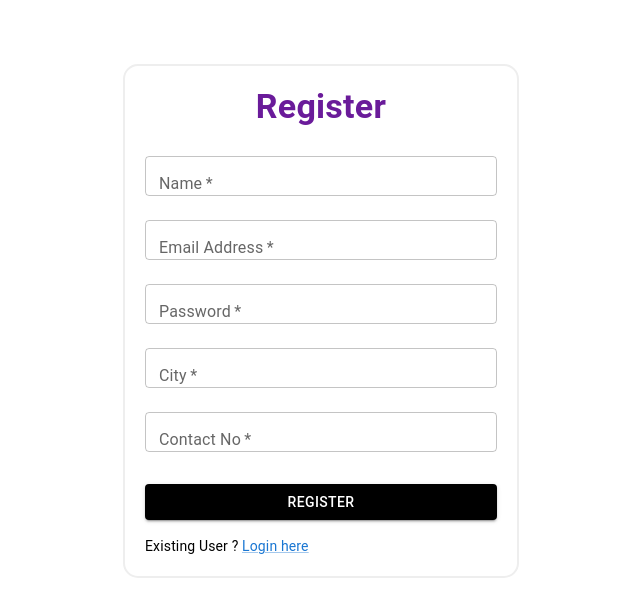
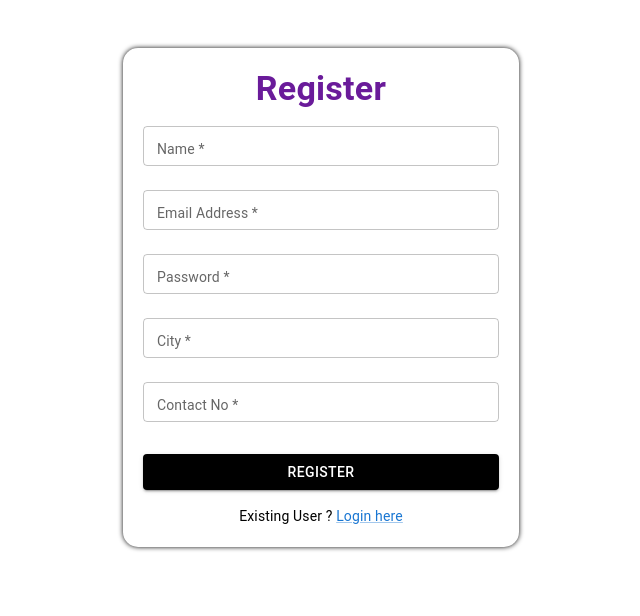
Before and after one commit to harini1817/Tring_admin_project, a React (Create React App) app in the folder Frontend/: page / in a window 1280 px wide. Shown: the top 616 px of the page, without its empty margins (319-959 px from the left). Built offline with nearby package versions, Linux system fonts and the light colour scheme.

Commit message:
update frontend

```diff
--- a/Frontend/src/components/login.jsx
+++ b/Frontend/src/components/login.jsx
@@ -20,12 +20,16 @@ const Login = () => {
   const handleSubmit = async (e) => {
     e.preventDefault();
     const { email, password } = values;
+    if (!email || !password) {
+      setSnackbar({ open: true,message: 'All fields are required', severity: 'error' });
+    }
     try {
       const response = await axiosInstance.post('/login', { email, password });
       if (response.data.token) {
         localStorage.setItem('token', response.data.token);
         localStorage.setItem('email', email);
         navigate('/dashboard', { state: { token: response.data.token }, replace: true });
+        setSnackbar({ open: true,message: 'Invalid Email or Password', severity: 'success' });
       } else {
         setSnackbar({ open: true,message: 'Invalid Email or Password', severity: 'error' });
       }
@@ -35,7 +39,7 @@ const Login = () => {
         setSnackbar({ open: true,message: 'Invalid Email or Password', severity: 'error' });
       } else {
         console.error(err);
-        setSnackbar({ open: true,message: 'Error while login', severity: 'error' });
+        console.log(err);
       }
     }
   };
@@ -44,35 +48,38 @@ const Login = () => {
   };
 
   return (
-      <div className='box'>
+      <div>
+        <Snackbar open={snackbar.open} autoHideDuration={3000} onClose={handleCloseSnackbar} anchorOrigin={{ vertical:'top',horizontal: 'center' }} sx={{ width: '100%', maxWidth: '50vw' }} >
+        <Alert onClose={handleCloseSnackbar}  variant="filled" severity={snackbar.severity} sx={{ width: '100%',textAlign: 'center'}} >
+          {snackbar.message}
+        </Alert>
+      </Snackbar>
         <Container maxWidth="xs">
-          <Box className="container" mt={8}>
-            <Typography variant="h4" gutterBottom style={{color: '#6a1b9a',fontWeight:'bold'}}>Login</Typography>
+          <Box className="container" mt={14}>
+            <Typography variant="h4" style={{color: '#6a1b9a',fontWeight:'bold', textAlign:"center"}}>Login</Typography>
             <form onSubmit={handleSubmit}>
               <TextField
-                variant="outlined"
                 margin="normal"
-                required
                 fullWidth
                 id="email"
-                label="Email Address"
+                label="Email Address *"
                 name="email"
                 value={values.email}
                 onChange={handleChange}
-                InputProps={{ style: { height: '40px' } }}
+                InputProps={{className:'input-root'}}
+                InputLabelProps={{className:'input-label'}}
               />
               <TextField
-                variant="outlined"
                 margin="normal"
-                required
                 fullWidth
                 name="password"
-                label="Password"
+                label="Password *"
                 type="password"
                 id="password"
                 value={values.password}
                 onChange={handleChange}
-                InputProps={{ style: { height: '40px' } }}
+                InputProps={{className:'input-root'}}
+                InputLabelProps={{className:'input-label'}}
               />
               <Button
                 type="submit"
@@ -80,19 +87,14 @@ const Login = () => {
                 variant="contained"
                 sx={{ mt: 3, mb: 2, bgcolor: 'black', color: 'white', '&:hover': { bgcolor: '#6a1b9a  ' }, }}
               >
-                Sign In
+              Login
               </Button>
-              <Typography variant="body2">
+              <Typography variant="body2" textAlign="center">
                 New user ? <Link href="/register">Register here</Link>
               </Typography>
             </form>
           </Box>
         </Container>
-        <Snackbar open={snackbar.open} autoHideDuration={3000} onClose={handleCloseSnackbar} anchorOrigin={{ vertical:'top',horizontal: 'center' }}>
-        <Alert onClose={handleCloseSnackbar} severity={snackbar.severity} sx={{ width: '100%' }}>
-          {snackbar.message}
-        </Alert>
-        </Snackbar>
       </div>
   );
 };
--- a/Frontend/src/components/register.jsx
+++ b/Frontend/src/components/register.jsx
@@ -39,6 +39,7 @@ const Register = () => {
     else {
       axios.post('http://localhost:8081/register', values)
         .then(() => {
+          setSnackbar({ open: true, message: 'Registered Successfully', severity: 'success' });
           navigate('/login');
         })
         .catch(err => {
@@ -56,66 +57,66 @@ const Register = () => {
   };
 
   return (
-    <div className='box'>
-      <Container maxWidth="xs">
-        <Box className="container" mt={8}>
-        <Typography variant="h4" gutterBottom style={{color: '#6a1b9a',fontWeight:'bold'}}>Register</Typography>
+    <div>
+      <Snackbar open={snackbar.open} autoHideDuration={3000} onClose={handleCloseSnackbar} anchorOrigin={{ vertical:'top',horizontal: 'center' }} sx={{ width: '100%', maxWidth: '50vw' }} >
+        <Alert onClose={handleCloseSnackbar}  variant="filled" severity={snackbar.severity} sx={{ width: '100%',textAlign: 'center'}} >
+          {snackbar.message}
+        </Alert>
+      </Snackbar>
+      <Container maxWidth="xs"  style={{height:'100px'}}>
+        <Box className="container"  mt={6} mb={6}>
+        <Typography variant="h4" style={{color: '#6a1b9a',fontWeight:'bold',textAlign:"center"}}>Register</Typography>
           <form onSubmit={handleSubmit}>
             <TextField
-              variant="outlined"
               margin="normal"
-              required
               fullWidth
-              label="Name"
+              label="Name *"
               name="name"
               value={values.name}
               onChange={handleChange}
-              InputProps={{style:{height:'40px'}}}
+              InputProps={{className:'input-root'}}
+              InputLabelProps={{className:'input-label'}}
             />
             <TextField
-              variant="outlined"
               margin="normal"
-              required
               fullWidth
-              label="Email Address"
+              label="Email Address *"
               name="email"
               value={values.email}
               onChange={handleChange}
-              InputProps={{style:{height:'40px'}}}
+              InputProps={{className:'input-root'}}
+              InputLabelProps={{className:'input-label'}}
             />
             <TextField
-              variant="outlined"
               margin="normal"
-              required
               fullWidth
               name="password"
-              label="Password"
+              label="Password *"
               type="password"
               value={values.password}
               onChange={handleChange}
-              InputProps={{style:{height:'40px'}}}
+              InputProps={{className:'input-root'}}
+              InputLabelProps={{className:'input-label'}}
             />
             <TextField
-              variant="outlined"
               margin="normal"
-              required
               fullWidth
-              label="City"
+              label="City *"
               name="city"
               value={values.city}
               onChange={handleChange}
-              InputProps={{style:{height:'40px'}}}
+              InputProps={{className:'input-root'}}
+              InputLabelProps={{className:'input-label'}}
             />
             <TextField
-              variant="outlined"
               margin="normal"
-              required
               fullWidth
-              label="Contact No"
+              label="Contact No *"
               name="contact"
               value={values.contact}
               onChange={handleChange}
-              InputProps={{style:{height:'40px'}}}
+              InputProps={{className:'input-root'}}
+              InputLabelProps={{className:'input-label'}}
             />
             <Button
               type="submit"
@@ -125,17 +126,12 @@ const Register = () => {
             >
               Register
             </Button>
-            <Typography variant="body2">
+            <Typography variant="body2" textAlign="center">
                 Existing User ? <Link href="/login">Login here</Link>
             </Typography>
           </form>
         </Box>
       </Container>
-      <Snackbar open={snackbar.open} autoHideDuration={3000} onClose={handleCloseSnackbar} anchorOrigin={{ vertical:'top',horizontal: 'center' }}>
-        <Alert onClose={handleCloseSnackbar} severity={snackbar.severity} sx={{ width: '100%' }}>
-          {snackbar.message}
-        </Alert>
-      </Snackbar>
     </div>
   );
 };
--- a/Frontend/src/components/styles/reglogin.css
+++ b/Frontend/src/components/styles/reglogin.css
@@ -1,9 +1,25 @@
 .container{
   padding: 20px;
-  border: 2px solid rgb(238, 238, 238);
+  /* border: 2px solid rgb(238, 238, 238); */
   border-radius: 15px;
-  /* box-shadow: 0 0 10px rgba(36, 189, 75, 0.5); */
+  box-shadow: 0 0 5px rgb(10, 10, 10);
   display: flex;
   flex-direction: column;
   align-items: center;
 }
+.input-root {
+  height: 40px;
+}
+
+.input-label {
+  font-size: 14px !important;
+  top:-3px !important;
+}
+
+.MuiInputLabel-root.Mui-focused {
+  color: #000 !important;
+  font-size: 17px !important;
+}
+.MuiOutlinedInput-root.Mui-focused .MuiOutlinedInput-notchedOutline {
+  border-color: #000 !important;
+}
```
